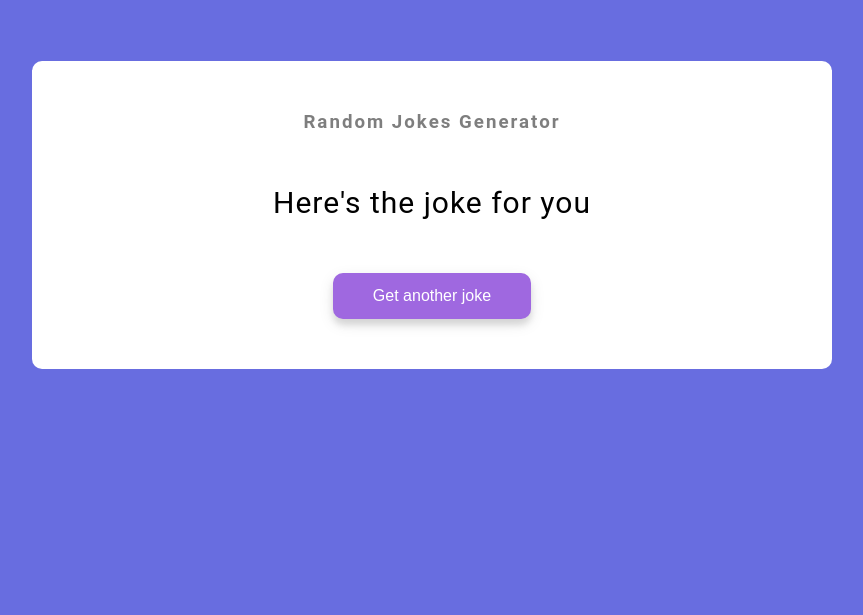
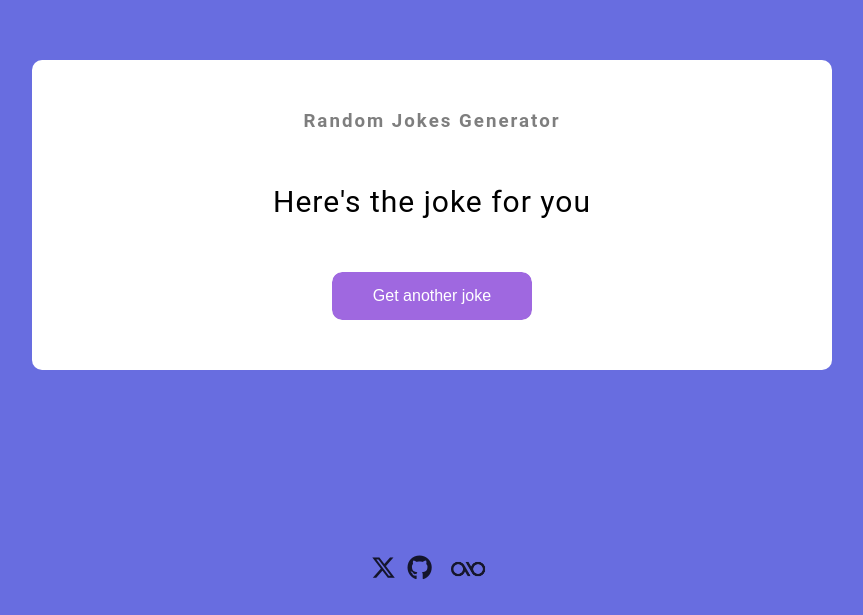
Before and after one commit to ankitmeena007/Random_Joke, a plain HTML site: page index.html in a window 1280 px wide. Shown: the part 185-800 px from the top of the page, without its empty margins (208-1071 px from the left). Drawn offline with Linux system fonts and the light colour scheme; no server answers; a web font is replaced by a local one.

Commit message:
added favicons and contact bar

```diff
--- a/index.html
+++ b/index.html
@@ -7,6 +7,7 @@
     <link rel="icon" href="favicon.ico">
     <meta name="viewport" content="width=device-width, initial-scale=1.0">
     <title>Random Jokes </title>
+    <script src="https://kit.fontawesome.com/4a036f4f29.js" crossorigin="anonymous"></script>
     <link rel="stylesheet" href="style.css">   <!-- Link CSS -->
 </head>
 <body>
@@ -16,10 +17,26 @@
         <div id="joke" class="joke">
             Here's the joke for you
         </div>
-        <button id="get_joke" class="btn">
+        <button id="get_joke" class="btn magic">
             Get another joke
         </button>
     </div>
+
+    <!--
+    <span>By <a target="_blank" href="https://github.com/ankitmeena007/">ANKIT</a></span>
+    -->
+    <span>
+        <a href="https://twitter.com/ankit_d_meena"> <i class="fa-brands fa-x-twitter"></i></a>
+        <a href="https://github.com/ankitmeena007/"> <i class="fa-brands fa-github"></i></a>
+        <!--
+        <a href=""> <i class="fa-brands fa-linkedin"></i></i></i></a>
+        <a href=""> <i class="fa-brands fa-spotify"></i></i></i></i></a>
+        -->
+        <a href="https://ankitmeena007.github.io/">
+        <img style="float:right" src="favicon.png"  height="50" width="50"></p>
+        </a>
+
+    </span>
     <script src="script.js"></script>    <!-- Link JS -->
 </body>
 </html>
--- a/style.css
+++ b/style.css
@@ -6,7 +6,7 @@
 }
 
 body {
-     background-color: #686de0;
+     background-color: #686de0/**/;
      font-family:  "Roboto", sans-serif;
      margin: 0;
      display: flex;    /* it will center allign the items */
@@ -21,7 +21,7 @@ body {
 
 
 .container {
-     background-color: #fff;
+     background-color: #fff ;
      border-radius: 10px;  /* the curve in the corners */
      box-shadow: 0 10px 20px rgba(0, 0, 0, 0.1), 0 6px 6px rgba(0,0, 0, 0, 0.1);
      padding: 50px 20px;  /* what will be the size of the white box */
@@ -45,6 +45,7 @@ h3 {
     max-width: 600px;
 }
 
+/*
 .btn {
      color: #fff;
      background-color: #9f68e0;
@@ -57,9 +58,147 @@ h3 {
 }
 
 .btn:active{
-  transform: scale(0.98);   /* it will shrink while we click the button */
+  transform: scale(0.98);
 }
 
 .btn:focus {
   outline: 0;
 }
+
+*/
+
+/* extra styling */
+
+a {
+
+     color: #000000 /* #f1c40f */;
+
+     text-decoration: none;
+     font-weight: bold;
+     padding: 5px;
+     border-radius: 1px;
+     opacity: 0.8;
+ }
+
+ span {
+     vertical-align: middle;
+     display: flex;
+     align-items: center;
+
+     position: absolute;
+     color: white;
+     bottom: 2%;
+     left: 50%;
+     transform: translateX(-50%);
+     font-size: 25px;
+
+     text-align: center;
+     line-height: 1.3;
+     font-family: revert;
+     letter-spacing: 1.3px;
+     margin-top: 30px;
+ }
+
+
+
+
+
+
+
+
+
+
+
+
+ .btn {
+     color: #fff;
+     background-color: #9f68e0;
+     border: 0;
+     border-radius: 10px;
+     box-shadow: 0 5px 15px rgba(0, 0, 0, 0.1), 0 6px 6px rgba(0, 0, 0, 0.1);
+     padding: 14px 40px;
+     font-size: 16px;
+
+
+/*
+     background: #39A9CB;
+*/
+     background-image: -webkit-linear-gradient(top, #9f68e0, #9f68e0);
+     background-image: -moz-linear-gradient(top, #9f68e0, #9f68e0);
+     background-image: -ms-linear-gradient(top, #9f68e0CB, #9f68e0);
+     background-image: -o-linear-gradient(top, #9f68e0, #9f68e0);
+     background-image: linear-gradient(to bottom, #9f68e0, #9f68e0);
+     -webkit-border-radius: 10;
+     -moz-border-radius: 10;
+     border-radius: 10px;
+     /*
+     font-family: 'Space Grotesk', sans-serif;
+     color: #ffffff;
+     font-size: 20px;
+     padding: 10px 20px 10px 20px;
+     */
+     text-decoration: none;
+   }
+
+   .IJ{
+     background: #656565;
+     font-size: 20px;
+   }
+
+
+
+   .btn:hover {
+     background: #3cb0fd;
+     background-image: -webkit-linear-gradient(top, #FFC947, #FFC947);
+     background-image: -moz-linear-gradient(top, #FFC947, #FFC947);
+     background-image: -ms-linear-gradient(top, #FFC947, #FFC947);
+     background-image: -o-linear-gradient(top, #FFC947, #FFC947);
+     background-image: linear-gradient(to bottom, #FFC947,#FFC947 );
+     text-decoration: none;
+   }
+   /* #3498db */
+
+   .IJ:hover{
+     background: #FFC947;
+   }
+
+
+
+ .magic {
+
+     position: relative;
+     background: #9f68e0;
+     border: 1px solid transparent;
+     /* border-radius: 50px;
+     height: 50px; */
+     text-align: center;
+     text-decoration: none;
+     color: #ffffff;
+     /* line-height: 50px;
+     font-size: 18px;
+     padding: 0 70px; */
+     white-space: nowrap;
+     /* margin-top: 25px; */
+     transition: background 0.5s ease;
+     overflow: hidden;
+     -webkit-mask-image: -webkit-radial-gradient(#FFC947, black);
+   }
+   .magic:before {
+     content: "";
+     position: absolute; */
+     width: 20px;
+     height: 100px;
+     background: #FFC947;
+     bottom: -25px;
+     left: 0;
+     border: 2px solid #fff;
+     transform: translateX(-50px) rotate(45deg);
+     transition: transform 0.5s ease;
+   }
+   .magic:hover {
+     background: #FFC947;
+     border-color: #fff;
+   }
+   .magic:hover:before {
+     transform: translateX(250px) rotate(45deg);
+   }
```
Also changed, not shown: favicon.png (added).
